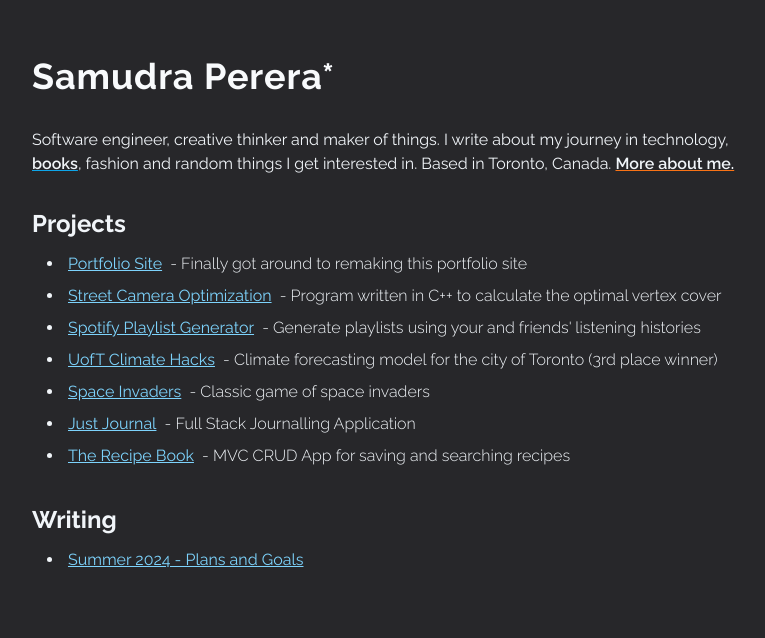
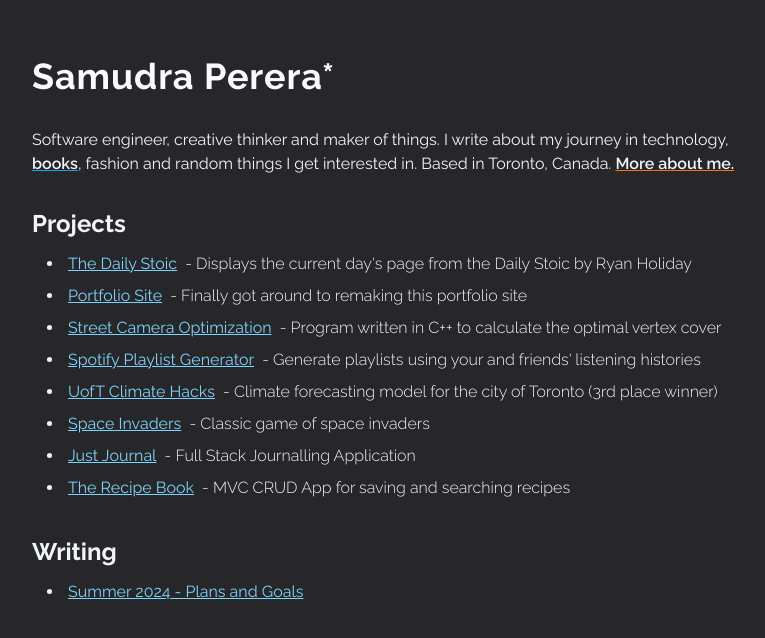
Before and after one commit to samudra-perera/portfolio-site, a React (Vite) app: page / in a window 1280 px wide. Shown: the top 638 px of the page, without its empty margins (240-1005 px from the left). Built offline with nearby package versions, Linux system fonts and the light colour scheme.

Commit message:
Feat: Added the Daily stoic

```diff
--- a/src/data/projects/projects.ts
+++ b/src/data/projects/projects.ts
@@ -1,4 +1,11 @@
 const projectData = [
+  {
+    id: 8,
+    name: "The Daily Stoic",
+    url: "stoic",
+    description:
+      "Displays the current day's page from the Daily Stoic by Ryan Holiday",
+  },
   {
     id: 7,
     name: "Portfolio Site",
```
Also changed, not shown: public/markdown/stoic.md (added, +18 -0 lines), public/images/projects/stoic.webp (added).
